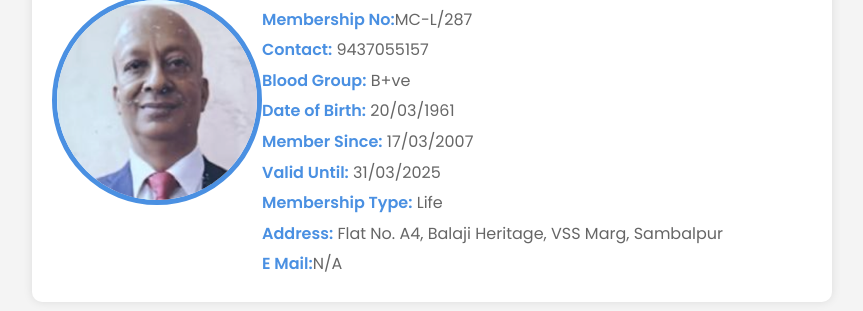
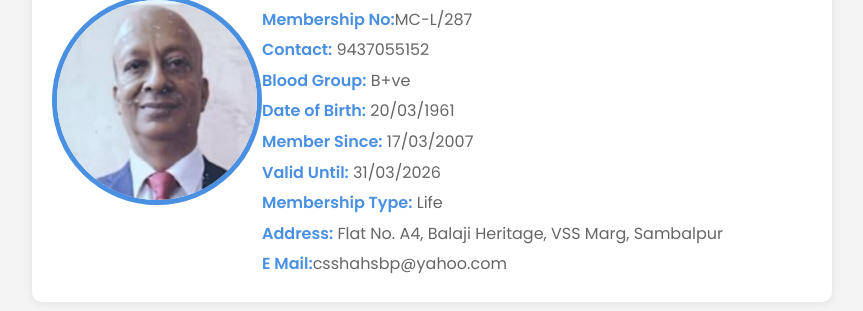
Before and after one commit to mahanadiclub/Chandra-Sekhar-Shah, a plain HTML site: page index.html in a window 1280 px wide. Shown: the part 379-690 px from the top of the page, without its empty margins (208-1071 px from the left). Drawn offline with Linux system fonts and the light colour scheme.

Commit message:
Update index.html

```diff
--- a/index.html
+++ b/index.html
@@ -109,14 +109,14 @@
             <div class="member-details">
                 <h2>Chandra Sekhar Shah </h2>
                 <p><span class="highlight">Membership No:</span>MC-L/287</p>
-                <p><span class="highlight">Contact:</span> 9437055157</p>
+                <p><span class="highlight">Contact:</span> 9437055152</p>
                 <p><span class="highlight">Blood Group:</span> B+ve</p>
                 <p><span class="highlight">Date of Birth:</span> 20/03/1961</p>
                 <p><span class="highlight">Member Since:</span> 17/03/2007</p>
-                <p><span class="highlight">Valid Until:</span> 31/03/2025</p>
+                <p><span class="highlight">Valid Until:</span> 31/03/2026</p>
                 <p><span class="highlight">Membership Type:</span> Life</p>
                 <p><span class="highlight">Address:</span> Flat No. A4, Balaji Heritage, VSS Marg, Sambalpur</p>
-                <p><span class="highlight">E Mail:</span>N/A</p>
+                <p><span class="highlight">E Mail:</span>csshahsbp@yahoo.com</p>
 
             </div>
         </div>
```
